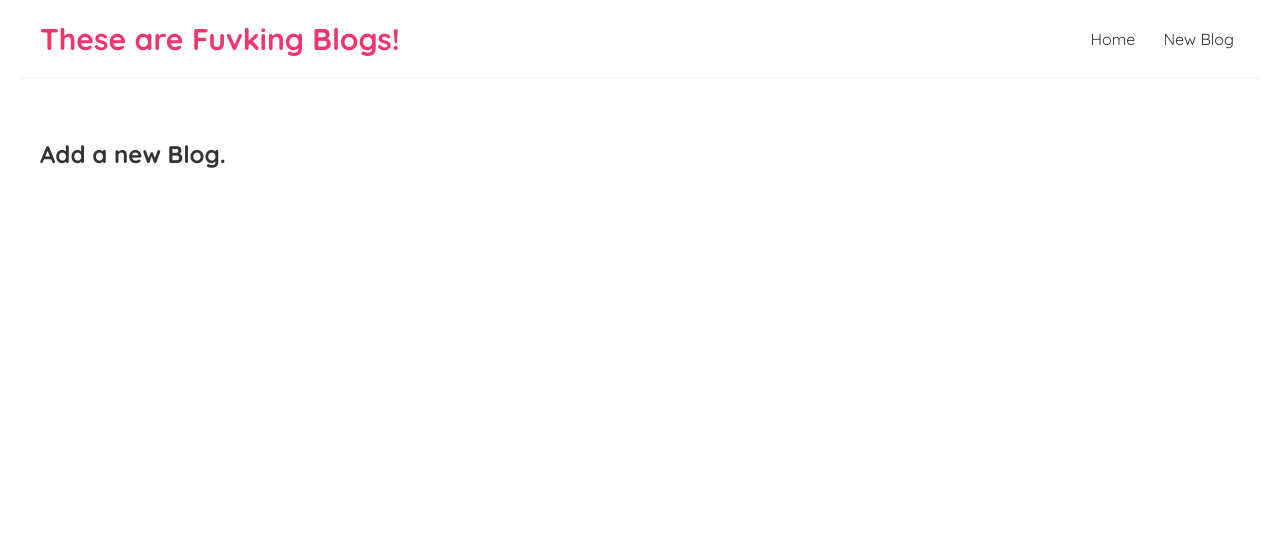
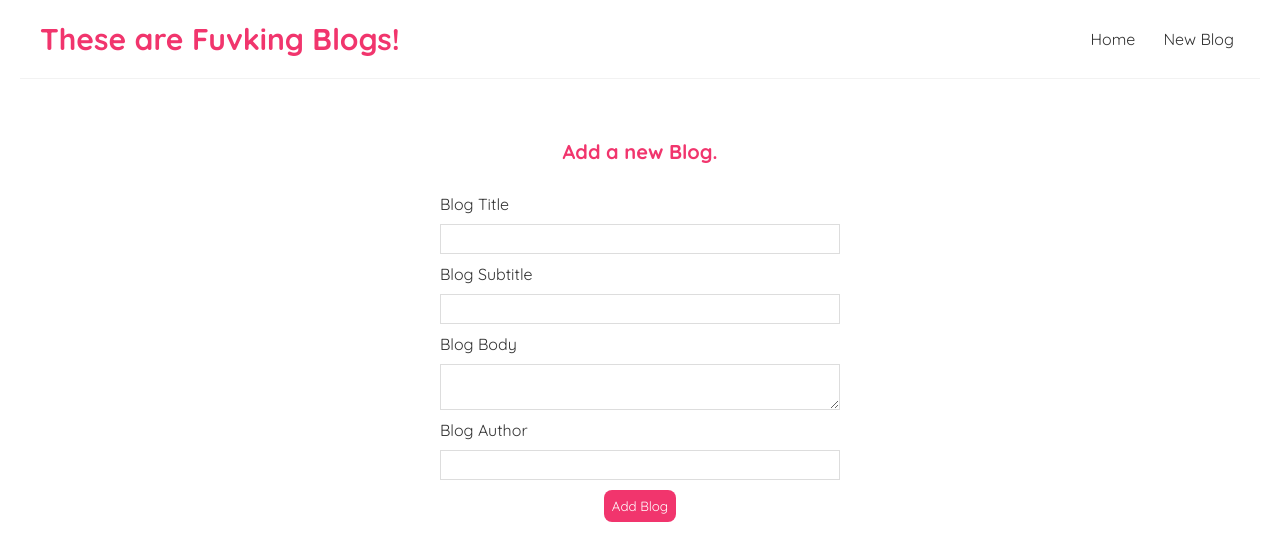
Before and after one commit to Ashwani1242/react_blogs_site, a React (Create React App) app: page /create in a window 1280 px wide. Shown: the top 560 px of the page. Built offline with nearby package versions, Linux system fonts and the light colour scheme.

Commit message:
Changes Committed on 2024-06-08, 17:56

```diff
--- a/src/Create.js
+++ b/src/Create.js
@@ -1,9 +1,46 @@
+import { useState } from "react";
+
 const Create = () => {
+
+    const [ title, setTitle ] = useState('');
+    const [ subTitle, setSubTitle ] = useState('');
+    const [ body, setBody ] = useState('');
+    const [ author, setAuthor ] = useState('');
+
     return (
         <div className="create">
             <h2>
                 Add a new Blog.
             </h2>
+            <form>
+                <label> Blog Title </label>
+                <input
+                    type="text"
+                    required
+                    value = { title }
+                    onChange = { (e) => setTitle( e.target.value ) }
+                />
+                <label> Blog Subtitle </label>
+                <input
+                    type="text"
+                    required
+                    value = { subTitle }
+                    onChange = { (e) => setSubTitle( e.target.value )}
+                />
+                <label> Blog Body </label>
+                <textarea
+                    required
+                    value = { body }
+                    onChange = { (e) => setBody( e.target.value ) }
+                />
+                <label> Blog Author </label>
+                <input
+                    required
+                    value = { author }
+                    onChange = { (e) => setAuthor( e.target.value ) }
+                />
+                <button> Add Blog</button>
+            </form>
         </div>
      );
 }
--- a/src/index.css
+++ b/src/index.css
@@ -73,3 +73,34 @@
 .blog-preview a{
   text-decoration: none;
 }
+
+.create {
+  max-width: 400px;
+  margin: 0 auto;
+  text-align: center;
+}
+.create label {
+  text-align: left;
+  display: block;
+}
+.create h2 {
+  font-size: 20px;
+  color: #f1356d;
+  margin-bottom: 30px;
+}
+.create input, .create textarea, .create select {
+  width: 100%;
+  padding: 6px 10px;
+  margin: 10px 0;
+  border: 1px solid #ddd;
+  box-sizing: border-box;
+  display: block;
+}
+.create button {
+  background: #f1356d;
+  color: #fff;
+  border: 0;
+  padding: 8px;
+  border-radius: 8px;
+  cursor: pointer;
+}
```
